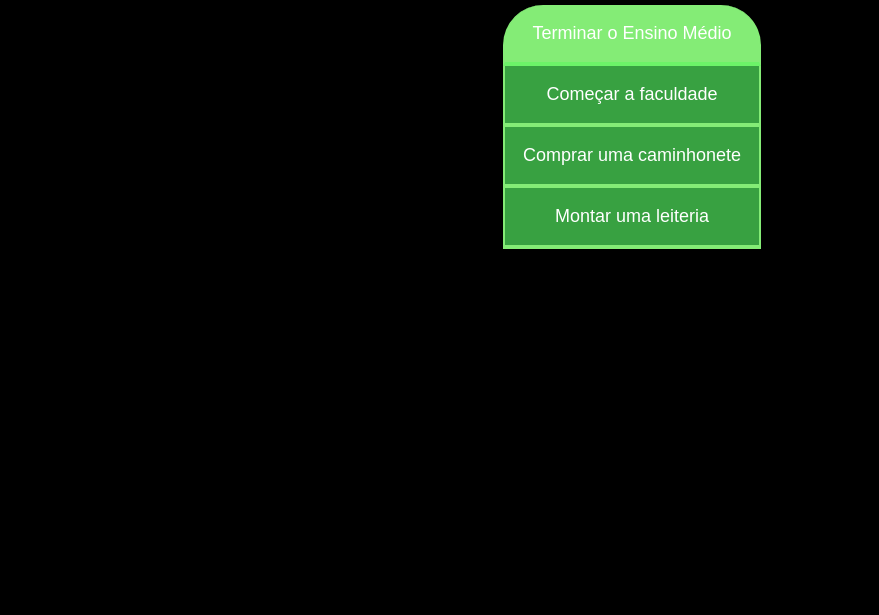
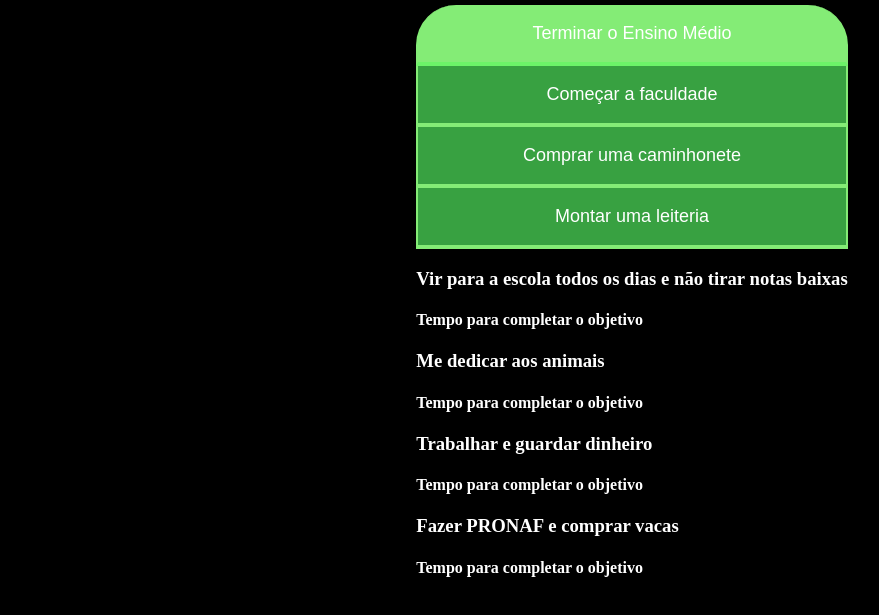
Before and after one commit to heeloisaa/Projeto-de-vida, a plain HTML site: page index.html in a window 1280 px wide. Shown: the part 93-708 px from the top of the page, without its empty margins (8-887 px from the left). Drawn offline with Linux system fonts and the light colour scheme.

Commit message:
Add files via upload

```diff
--- a/index.html
+++ b/index.html
@@ -17,7 +17,24 @@
                 <button class="botao"> Comprar uma caminhonete </button>
                 <button class="botao"> Montar uma leiteria </button>
             </div>
-
+            <div class="abas-textos">
+                <div class="aba-conteudo">
+                    <h3 class="aba-conteudo-titulo-principal">Vir para a escola todos os dias e não tirar notas baixas</h3>
+                    <h4 class="aba-conteudo-titulo-secundario">Tempo para completar o objetivo</h4>
+                </div>
+                    <div class="aba-conteudo">
+                        <h3 class="aba-conteudo-titulo-principal">Me dedicar aos animais</h3>
+                        <h4 class="aba-conteudo-titulo-secundario">Tempo para completar o objetivo</h4>
+                    </div>
+                <div class="aba-conteudo">
+                        <h3 class="aba-conteudo-titulo-principal">Trabalhar e guardar dinheiro</h3>
+                        <h4 class="aba-conteudo-titulo-secundario">Tempo para completar o objetivo</h4>
+                </div>
+                        <div class="aba-conteudo">
+                            <h3 class="aba-conteudo-titulo-principal">Fazer PRONAF e comprar vacas</h3>
+                            <h4 class="aba-conteudo-titulo-secundario">Tempo para completar o objetivo</h4>
+                        </div>
+            </div>
         </div>
     </section>
     <script src="main.js"></script>
```
